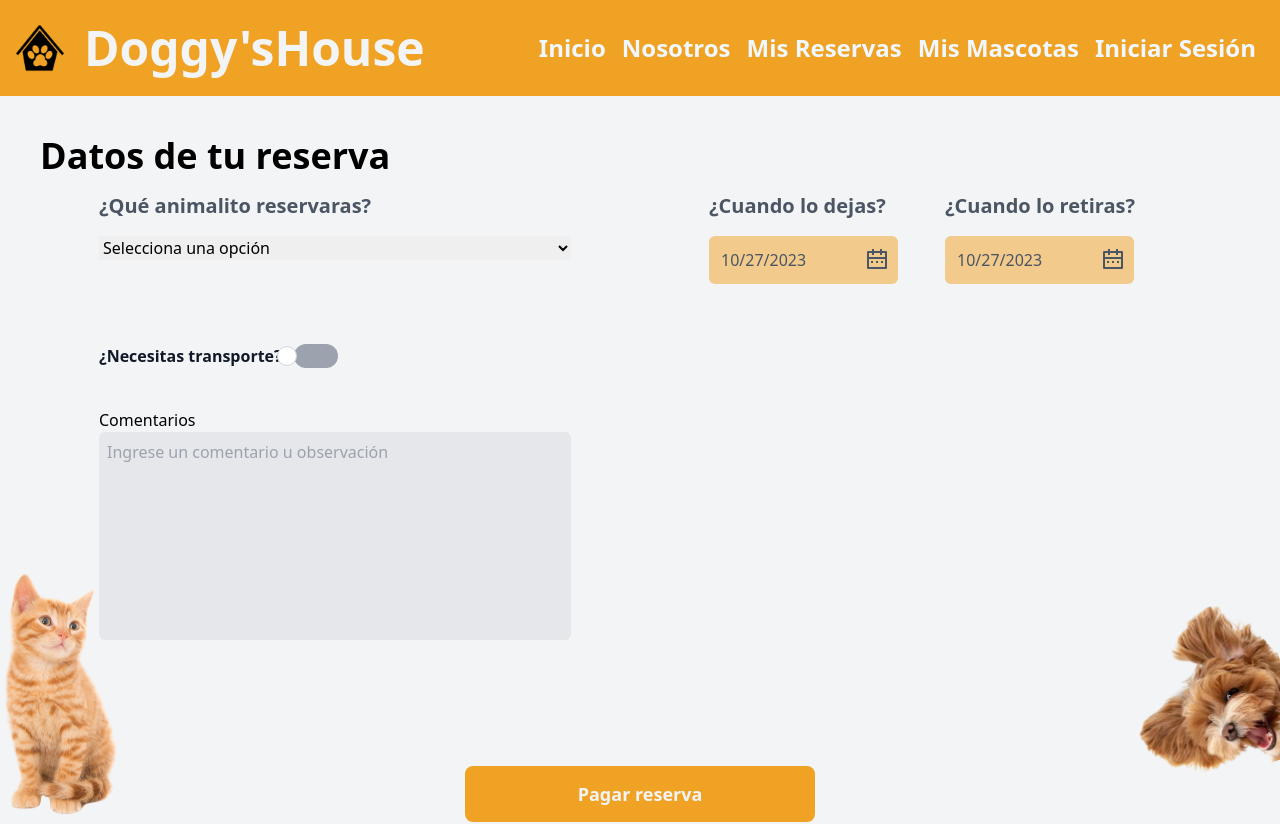
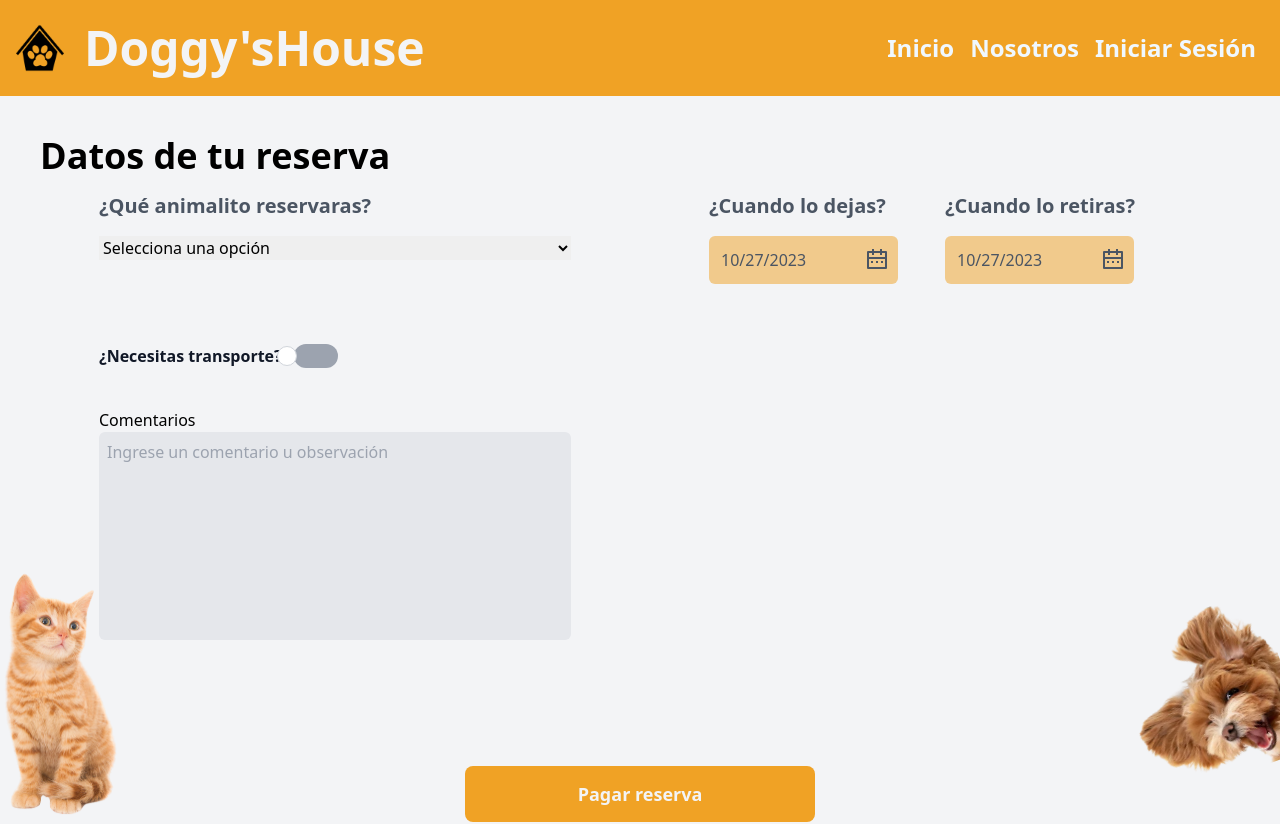
Before and after one commit to No-Country/c14-16-ft-node-react, a React (Vite) app in the folder frontend/: page /reserver/1 in a window 1280 px wide. Shown: the top 824 px of the page. Built offline with nearby package versions, Linux system fonts and the light colour scheme.

Commit message:
Navbar activa al Login lista

```diff
--- a/frontend/src/App.jsx
+++ b/frontend/src/App.jsx
@@ -2,15 +2,18 @@ import { BrowserRouter } from "react-router-dom";
 import AppRouter from "./router/AppRouter";
 import SearchProvider from "./context/SearchProvider";
 import AlertaState from "./context/alertas/alertaState";
+import LoginProvider from "./context/login/LoginProvider";
 
 function App() {
   return (
     <BrowserRouter>
-      <SearchProvider>
-        <AlertaState>
-          <AppRouter />
-        </AlertaState>
-      </SearchProvider>
+      <LoginProvider>
+        <SearchProvider>
+          <AlertaState>
+            <AppRouter />
+          </AlertaState>
+        </SearchProvider>
+      </LoginProvider>
     </BrowserRouter>
   );
 }
--- a/frontend/src/components/layout/Navbar.jsx
+++ b/frontend/src/components/layout/Navbar.jsx
@@ -2,31 +2,26 @@ import { Link, useLocation, useNavigate } from "react-router-dom";
 import { useState } from "react";
 import "./Navbar.css";
 import { TOKEN_KEY } from "../../constants/api";
+import { useContext } from "react";
+import { LoginContext } from "../../context/login/LoginContext";
 
 const Navbar = () => {
+  const [menuOpen, setMenuOpen] = useState(false);
+  const { isLogin, handleLogin } = useContext(LoginContext);
+
   const location = useLocation();
-  const [menuOpen, setMenuOpen] = useState(false);
   const isAboutPage = location.pathname === "/";
   const toggleMenu = () => setMenuOpen(!menuOpen);
   const closeMenu = () => setMenuOpen(false);
-  const isLoggedIn = sessionStorage.getItem(TOKEN_KEY) !== null;
+
   const navigate = useNavigate();
+
   const logout = () => {
-    sessionStorage.removeItem(TOKEN_KEY);
-    sessionStorage.removeItem('User');
+    sessionStorage.removeItem("TOKEN");
+    sessionStorage.removeItem("User");
+    handleLogin(false);
     navigate("/login", { replace: true });
   };
-  const buttonLabel = isLoggedIn ? (
-    <button className="box" onClick={logout}>
-      <Link className="box" to="/login" onClick={closeMenu}>
-        Cerrar Sesión
-      </Link>
-    </button>
-  ) : (
-    <Link className="box" to="/login" onClick={closeMenu}>
-      Iniciar Sesión
-    </Link>
-  );
 
   return (
     <nav
@@ -91,15 +86,27 @@ const Navbar = () => {
         <Link className="box" to="/about" onClick={closeMenu}>
           Nosotros
         </Link>
-
+        {isLogin && (
           <Link className="box" to="/mybookings" onClick={closeMenu}>
             Mis Reservas
           </Link>
-
+        )}
+        {isLogin && (
           <Link className="box" to="/mypets" onClick={closeMenu}>
             Mis Mascotas
           </Link>
-        {buttonLabel}
+        )}
+        {isLogin ? (
+          <button className="box" onClick={logout}>
+            <Link className="box" to="/login" onClick={closeMenu}>
+              Cerrar Sesión
+            </Link>
+          </button>
+        ) : (
+          <Link className="box" to="/login" onClick={closeMenu}>
+            Iniciar Sesión
+          </Link>
+        )}
       </div>
     </nav>
   );
--- a/frontend/src/components/pages/login/Login.jsx
+++ b/frontend/src/components/pages/login/Login.jsx
@@ -1,27 +1,30 @@
-import { useState } from 'react';
-import { Link, useNavigate } from 'react-router-dom';
-import ImageBlock from '../../ui/image-block';
-import Input from '../../ui/inputs';
-import Button from '../../ui/button';
-import { FcGoogle } from 'react-icons/fc';
-import { API_LOGIN, TOKEN_KEY } from '../../../constants/api';
-import './Login.css';
-import { loginGoogle } from '../../../firebaseConfig';
+import { useState } from "react";
+import { Link, useNavigate } from "react-router-dom";
+import ImageBlock from "../../ui/image-block";
+import Input from "../../ui/inputs";
+import Button from "../../ui/button";
+import { FcGoogle } from "react-icons/fc";
+import { API_LOGIN, TOKEN_KEY } from "../../../constants/api";
+import "./Login.css";
+import { loginGoogle } from "../../../firebaseConfig";
+import { useContext } from "react";
+import { LoginContext } from "../../../context/login/LoginContext";
 function Login() {
   const [formData, setFormData] = useState({
-    email: '',
-    password: '',
+    email: "",
+    password: "",
   });
   const [errors, setErrors] = useState({});
   const [loading, setLoading] = useState(false);
+  const { handleLogin } = useContext(LoginContext);
+  const navigate = useNavigate();
 
-  const navigate = useNavigate();
   const setToken = (token) => {
     sessionStorage.setItem(TOKEN_KEY, token);
-  }
+  };
   const setUser = (user) => {
-    sessionStorage.setItem('User', JSON.stringify(user))
-  }
+    sessionStorage.setItem("User", JSON.stringify(user));
+  };
   const handleChange = (e) => {
     setFormData({ ...formData, [e.target.name]: e.target.value });
   };
@@ -29,51 +32,56 @@ function Login() {
   async function handleSubmit(e) {
     e.preventDefault();
     if (!formData.email || !formData.password) {
-      setErrors({ email: 'Campo requerido', password: 'Campo requerido' });
+      setErrors({ email: "Campo requerido", password: "Campo requerido" });
     } else {
       setLoading(true);
       setErrors({});
 
       try {
         const response = await fetch(API_LOGIN, {
-          method: 'POST',
+          method: "POST",
           headers: {
-            'Content-Type': 'application/json',
+            "Content-Type": "application/json",
           },
           body: JSON.stringify(formData),
         });
 
         if (!response.ok) {
-          throw new Error('Error en la llamada a la API');
+          throw new Error("Error en la llamada a la API");
         }
 
         const data = await response.json();
         setToken(data.result.token);
-        setUser(data.result.client)
-        navigate('/');
+        setUser(data.result.client);
+        navigate("/");
       } catch (error) {
-        console.error('Error en la llamada a la API:', error);
+        console.error("Error en la llamada a la API:", error);
       } finally {
         setLoading(false);
+        handleLogin(true);
       }
     }
   }
 
   const googleSignIn = async () => {
-    let res = await loginGoogle()
+    let res = await loginGoogle();
     console.log(res);
-  }
+  };
 
   return (
     <div className="min-h-screen container grid grid-cols-1 lg:grid-cols-2 p-5 mx-auto">
-      <ImageBlock url="/assets/gatito.webp" clase="w-[60%]" claseSection="h-[100%]" />
+      <ImageBlock
+        url="/assets/gatito.webp"
+        clase="w-[60%]"
+        claseSection="h-[100%]"
+      />
       <div className="bg-white p-8 rounded shadow-2xl shadow-black/30 w-[80%] mx-auto h-[100%]">
         <h2 className="text-2xl font-semibold mb-6">Iniciar sesión</h2>
         <form onSubmit={handleSubmit} className="flex flex-col space-y-5">
           <Input
             type="email"
             name="email"
-            label="Correo Electrónico"
+            place="Correo Electrónico"
             value={formData.email}
             onChange={handleChange}
             errors={errors.email}
@@ -81,7 +89,7 @@ function Login() {
           <Input
             type="password"
             name="password"
-            label="Contraseña"
+            place="Contraseña"
             value={formData.password}
             required
             autoComplete="current-password"
@@ -112,7 +120,7 @@ function Login() {
             )}
           </div>
           <div className="text-sm text-gray-600">
-            ¿No estás registrado?{' '}
+            ¿No estás registrado?{" "}
             <Link to="/register" className="text-blue-500 hover:underline">
               Regístrate aquí
             </Link>
@@ -124,8 +132,9 @@ function Login() {
             </div>
           </div>
           <button
-          onClick={googleSignIn}
-          className="bg-primary text-white font-semibold flex justify-center items-center w-full py-3 gap-4 rounded-lg border-2 hover:bg-transparent hover.border-primary hover.text-primary transition-colors duration-300">
+            onClick={googleSignIn}
+            className="bg-primary text-white font-semibold flex justify-center items-center w-full py-3 gap-4 rounded-lg border-2 hover:bg-transparent hover.border-primary hover.text-primary transition-colors duration-300"
+          >
             <FcGoogle className="text-2xl" />
             Iniciar con Google
           </button>
--- /dev/null
+++ b/frontend/src/context/login/LoginContext.js
@@ -0,0 +1,3 @@
+import { createContext } from "react";
+
+export const LoginContext = createContext();
--- /dev/null
+++ b/frontend/src/context/login/LoginProvider.jsx
@@ -0,0 +1,17 @@
+import { useState } from "react";
+import { LoginContext } from "./LoginContext";
+
+const LoginProvider = ({ children }) => {
+  const [isLogin, setIsLogin] = useState(
+    Boolean(sessionStorage.getItem("User")) ?? false
+  );
+
+  const handleLogin = (value) => setIsLogin(value);
+  return (
+    <LoginContext.Provider value={{ isLogin, handleLogin }}>
+      {children}
+    </LoginContext.Provider>
+  );
+};
+
+export default LoginProvider;
```
Lines whose indentation alone changed are shown as unchanged.
